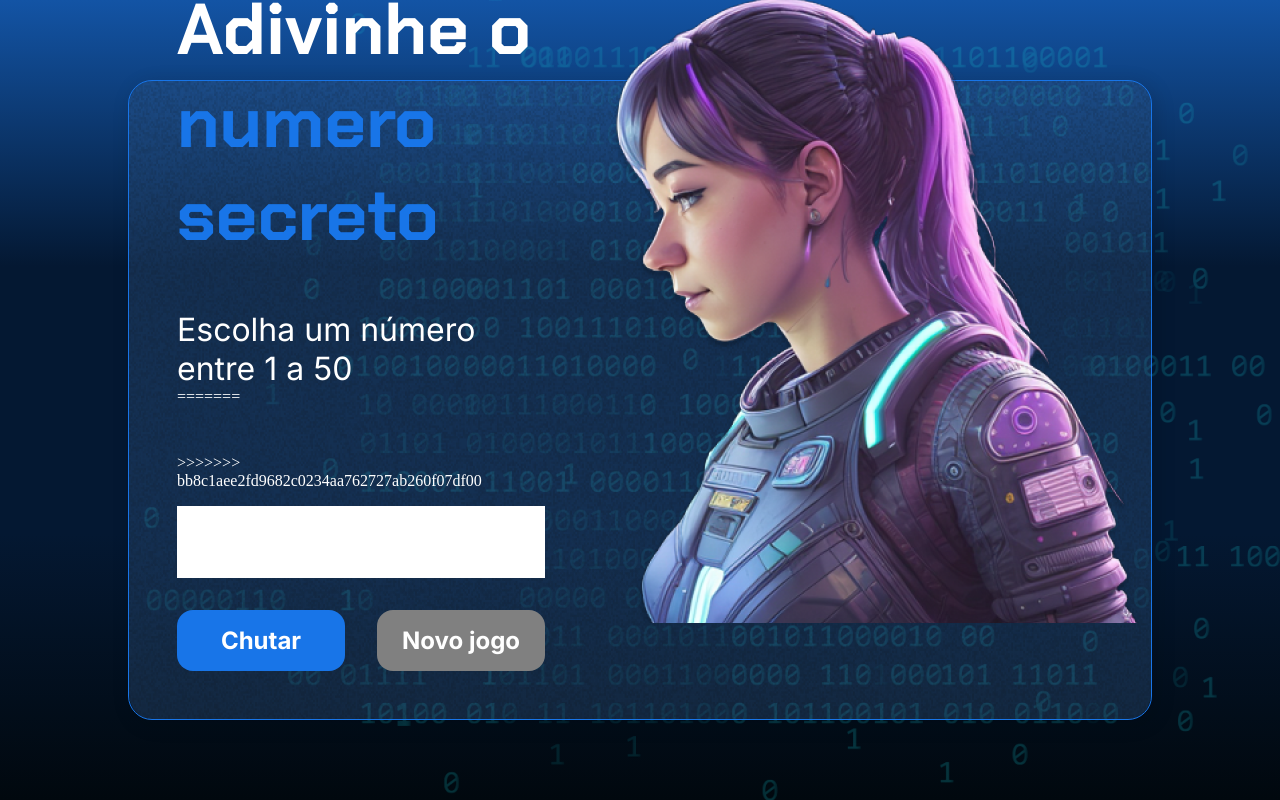
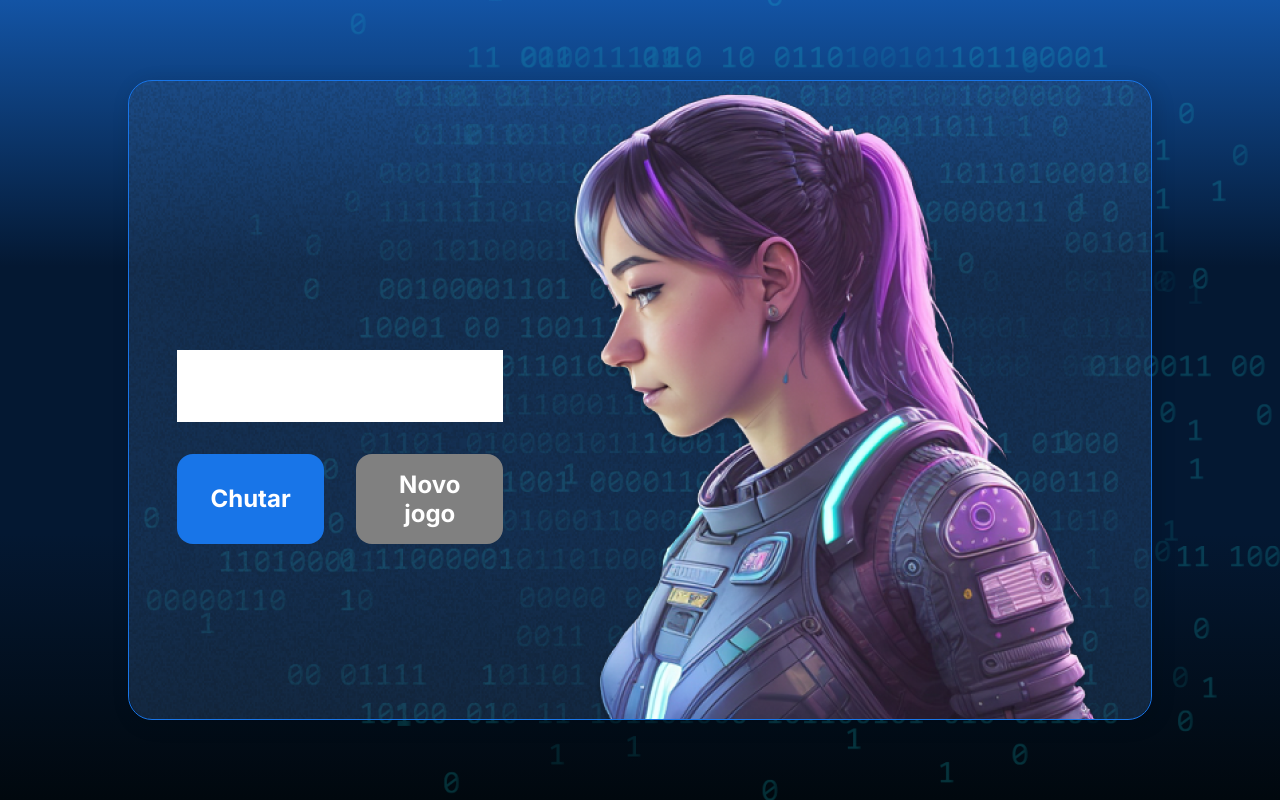
Before and after one commit to secony/numero-secreto, a plain HTML site: page index.html in a window 1280 px wide. Drawn offline with Linux system fonts and the light colour scheme; files whose address does not match are found by name.

Commit message:
revertendo o revert e arrumando o html

```diff
--- a/index.html
+++ b/index.html
@@ -19,14 +19,9 @@
         <div class="container__conteudo">
             <div class="container__informacoes">
                 <div class="container__texto">
-<<<<<<< HEAD
-                    <h1>Adivinhe o <span class="container__texto-azul">numero secreto</span></h1>
-                    <p class="texto__paragrafo">Escolha um número entre 1 a 50</p>
-=======
                     <h1>
                     </h1>
                     <p class="texto__paragrafo"></p>
->>>>>>> bb8c1aee2fd9682c0234aa762727ab260f07df00
                 </div>
                 <input type="number" min="1" max="10" class="container__input">
                 <div class="chute container__botoes">
```
Also changed, not shown: Ruido.png (deleted), bg.png (deleted), code.png (deleted), ia.png (deleted).
